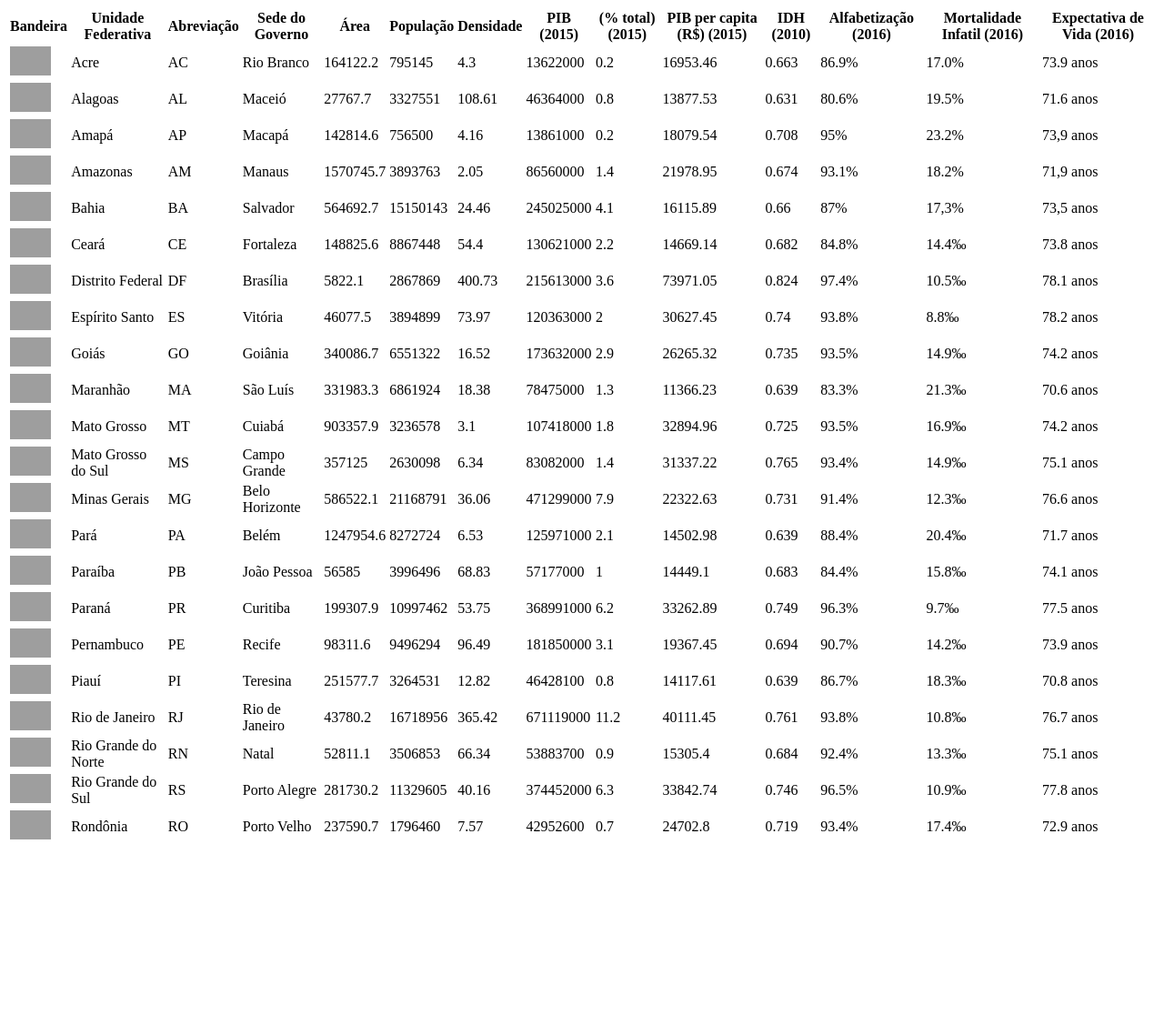
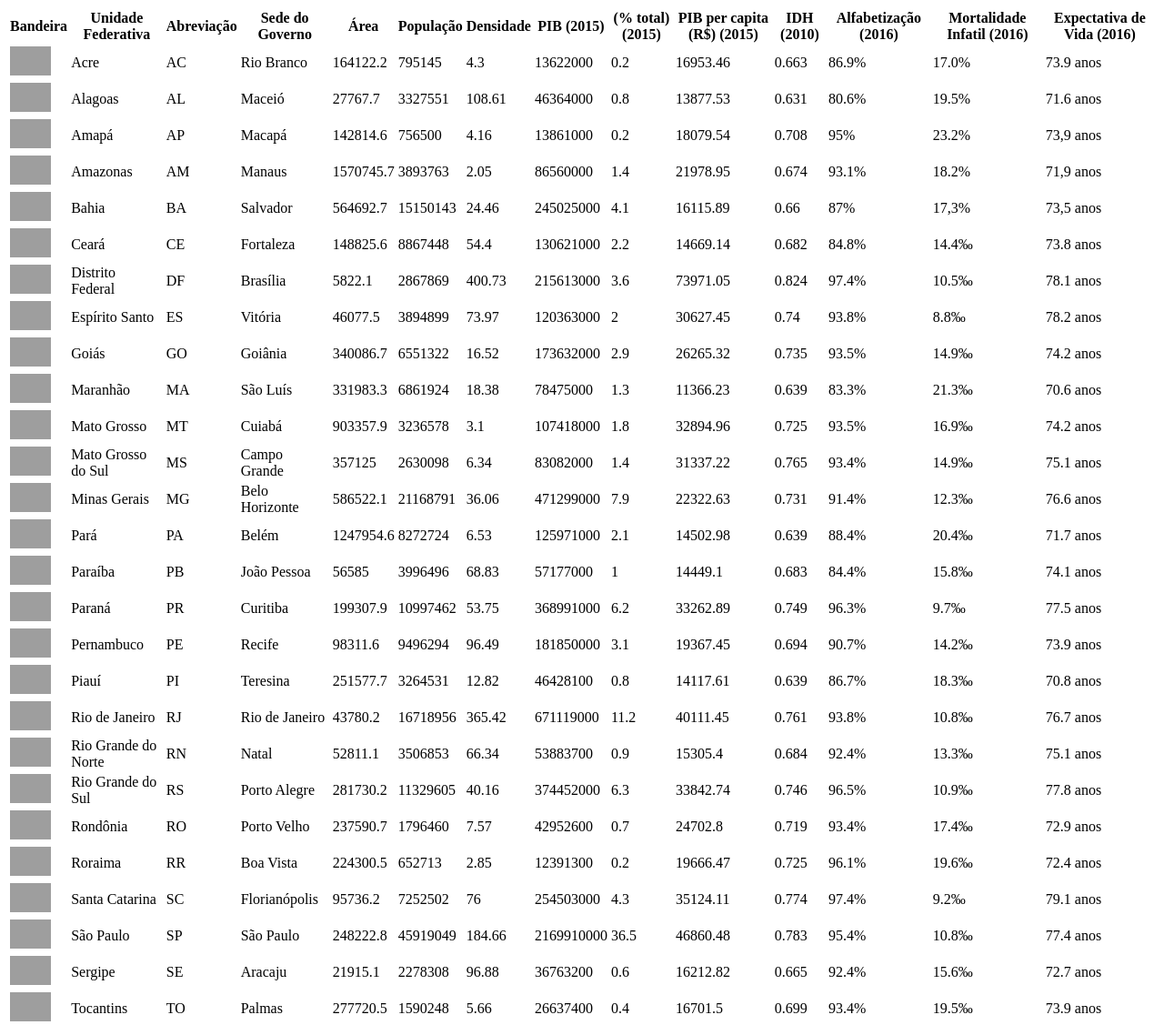
Before and after one commit to MariatTolentino/lista-ufs, a PHP site: page / in a window 1280 px wide. Shown: the whole page at 91% size. Before the commit the page ends 923 px from the top, so only its background shows below. Run offline with PHP 8.4, Linux system fonts and the light colour scheme; grey boxes are pictures that could not be loaded.

Commit message:
feat: second

```diff
--- a/index.php
+++ b/index.php
@@ -28,6 +28,7 @@
       "Mortalidade Infatil (2016)" => "17.0%",
       "Expectativa de Vida (2016)" => "73.9 anos"
     ],
+
     "Alagoas" => [
       "Bandeira" => "https://upload.wikimedia.org/wikipedia/commons/8/88/Bandeira_de_Alagoas.svg",
       "Unidade Federativa" => "Alagoas",
@@ -44,6 +45,7 @@
       "Mortalidade Infatil (2016)" => "19.5%",
       "Expectativa de Vida (2016)" => "71.6 anos"
     ],
+
     "Amapá" => [
       "Bandeira" => "https://upload.wikimedia.org/wikipedia/commons/0/0c/Bandeira_do_Amap%C3%A1.svg",
       "Unidade Federativa" => "Amapá",
@@ -384,7 +386,91 @@
       "Expectativa de Vida (2016)" => "72.9 anos"
     ],
 
-];
+    "Roraima" => [
+        "Bandeira" => "https://upload.wikimedia.org/wikipedia/commons/9/98/Bandeira_de_Roraima.svg",
+        "Unidade Federativa" => "Roraima",
+        "Abreviação" => "RR",
+        "Sede do Governo" => "Boa Vista",
+        "Área" => 224300.5,
+        "População" => 652713,
+        "Densidade" => 2.85,
+        "PIB (2015)" => 12391300,
+        "(% total) (2015)" => 0.2,
+        "PIB per capita (R$) (2015)" => 19666.47,
+        "IDH (2010)" => 0.725,
+        "Alfabetização (2016)" => "96.1%",
+        "Mortalidade Infantil (2016)" => "19.6‰",
+        "Expectativa de Vida (2016)" => "72.4 anos"
+      ],
+
+      "Santa Catarina" => [
+        "Bandeira" => "https://upload.wikimedia.org/wikipedia/commons/1/1a/Bandeira_de_Santa_Catarina.svg",
+        "Unidade Federativa" => "Santa Catarina",
+        "Abreviação" => "SC",
+        "Sede do Governo" => "Florianópolis",
+        "Área" => 95736.2,
+        "População" => 7252502,
+        "Densidade" => 76.00,
+        "PIB (2015)" => 254503000,
+        "(% total) (2015)" => 4.3,
+        "PIB per capita (R$) (2015)" => 35124.11,
+        "IDH (2010)" => 0.774,
+        "Alfabetização (2016)" => "97.4%",
+        "Mortalidade Infantil (2016)" => "9.2‰",
+        "Expectativa de Vida (2016)" => "79.1 anos"
+      ],
+
+      "São Paulo" => [
+        "Bandeira" => "https://upload.wikimedia.org/wikipedia/commons/2/2b/Bandeira_do_estado_de_S%C3%A3o_Paulo.svg",
+        "Unidade Federativa" => "São Paulo",
+        "Abreviação" => "SP",
+        "Sede do Governo" => "São Paulo",
+        "Área" => 248222.8,
+        "População" => 45919049,
+        "Densidade" => 184.66,
+        "PIB (2015)" => 2169910000,
+        "(% total) (2015)" => 36.5,
+        "PIB per capita (R$) (2015)" => 46860.48,
+        "IDH (2010)" => 0.783,
+        "Alfabetização (2016)" => "95.4%",
+        "Mortalidade Infantil (2016)" => "10.8‰",
+        "Expectativa de Vida (2016)" => "77.4 anos"
+      ],
+
+      "Sergipe" => [
+        "Bandeira" => "https://upload.wikimedia.org/wikipedia/commons/b/be/Bandeira_de_Sergipe.svg",
+        "Unidade Federativa" => "Sergipe",
+        "Abreviação" => "SE",
+        "Sede do Governo" => "Aracaju",
+        "Área" => 21915.1,
+        "População" => 2278308,
+        "Densidade" => 96.88,
+        "PIB (2015)" => 36763200,
+        "(% total) (2015)" => 0.6,
+        "PIB per capita (R$) (2015)" => 16212.82,
+        "IDH (2010)" => 0.665,
+        "Alfabetização (2016)" => "92.4%",
+        "Mortalidade Infantil (2016)" => "15.6‰",
+        "Expectativa de Vida (2016)" => "72.7 anos"
+      ],
+
+      "Tocantins" => [
+        "Bandeira" => "https://upload.wikimedia.org/wikipedia/commons/f/ff/Bandeira_do_Tocantins.svg",
+        "Unidade Federativa" => "Tocantins",
+        "Abreviação" => "TO",
+        "Sede do Governo" => "Palmas",
+        "Área" => 277720.5,
+        "População" => 1590248,
+        "Densidade" => 5.66,
+        "PIB (2015)" => 26637400,
+        "(% total) (2015)" => 0.4,
+        "PIB per capita (R$) (2015)" => 16701.50,
+        "IDH (2010)" => 0.699,
+        "Alfabetização (2016)" => "93.4%",
+        "Mortalidade Infantil (2016)" => "19.5‰",
+        "Expectativa de Vida (2016)" => "73.9 anos"
+      ],
+    ];
 ?>
 
  <table style = "background-color: white;">
```
